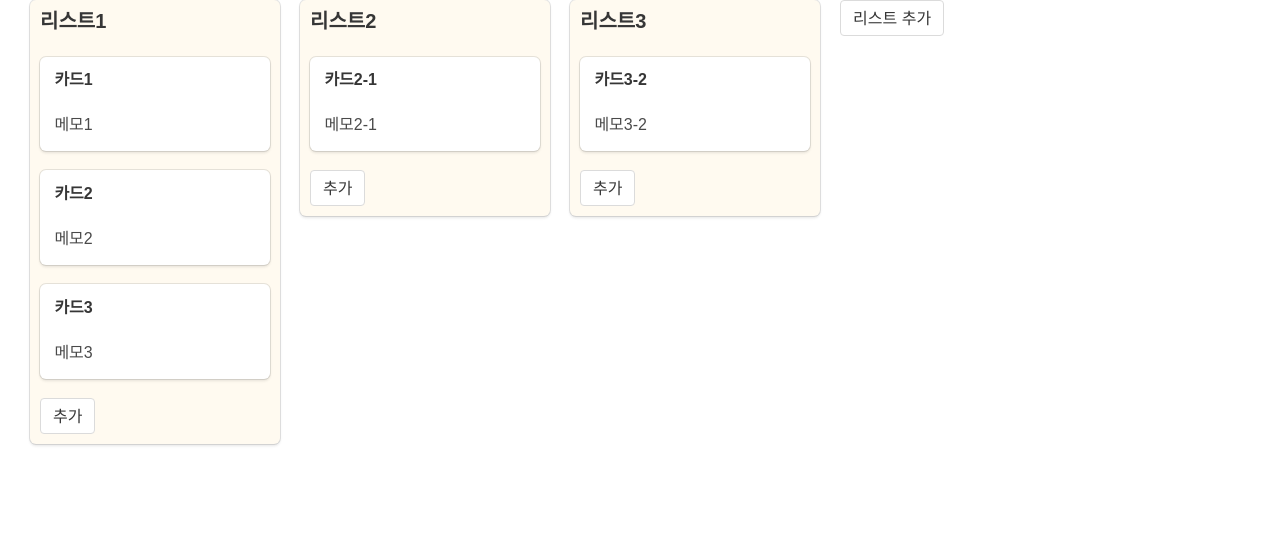
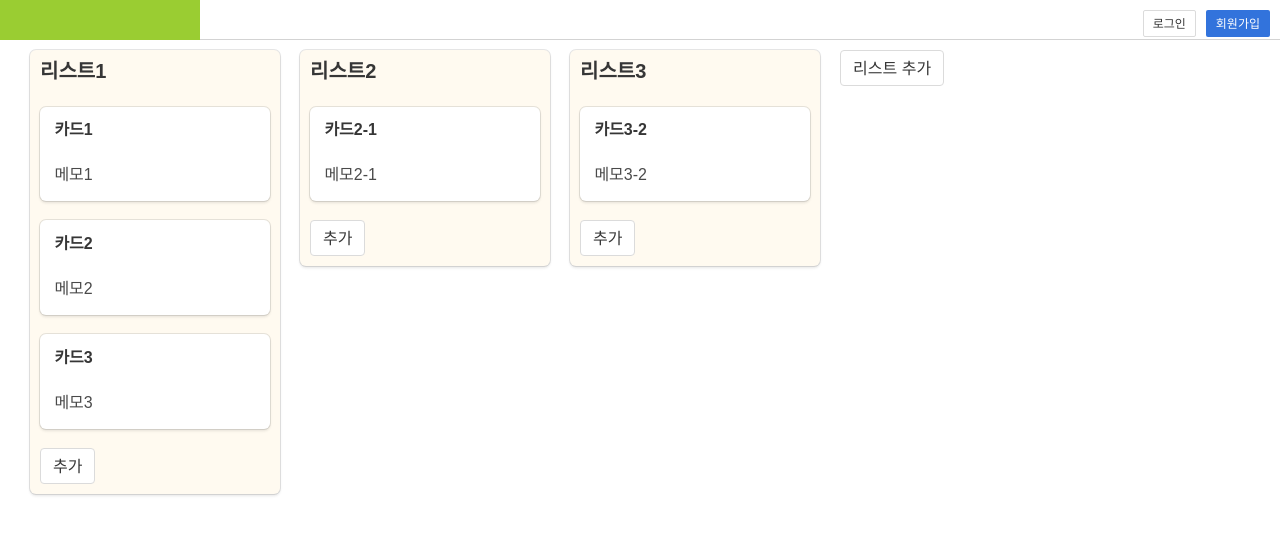
Before and after one commit to jeonsoeun/react-kanbanboard, a React (Create React App) app: page / in a window 1280 px wide. Shown: the top 534 px of the page. Built offline with nearby package versions, Linux system fonts and the light colour scheme.

Commit message:
상단 바 생성

```diff
--- a/public/index.html
+++ b/public/index.html
@@ -10,6 +10,7 @@
     -->
     <link rel="manifest" href="%PUBLIC_URL%/manifest.json">
     <link rel="shortcut icon" href="%PUBLIC_URL%/favicon.ico">
+    <link rel="stylesheet" href="https://use.fontawesome.com/releases/v5.0.13/css/all.css" integrity="sha384-DNOHZ68U8hZfKXOrtjWvjxusGo9WQnrNx2sqG0tfsghAvtVlRW3tvkXWZh58N9jp" crossorigin="anonymous">
     <link rel="stylesheet" href="https://cdnjs.cloudflare.com/ajax/libs/bulma/0.7.1/css/bulma.min.css" />
     <!--
       Notice the use of %PUBLIC_URL% in the tags above.
--- a/src/App.js
+++ b/src/App.js
@@ -5,6 +5,7 @@ import Banner from './Banner';
 function App() {
   return (
     <div className="App">
+      <Banner/>
       <Board/>
     </div>
   );
--- a/src/Banner.css
+++ b/src/Banner.css
@@ -1,5 +1,31 @@
-.img-profile{
-  width:20px;
-  height:20px;
-  background-color: blue;
+.banner{
+  position: relative;
+  width:100%;
+  height: 40px;
+  margin-bottom: 10px;
+  border-bottom: solid 1px lightgray
 }
+.logo{
+  float: left;
+  position: relative;
+  left:0;
+  top:0;
+  width:200px;
+  height:40px;
+  background:yellowgreen
+}
+
+.is-logged-in{
+  float: right;
+  position: relative;
+  bottom: 0px;
+  margin-top: 10px;
+}
+
+.login, .join-in, .user-profile, .user-name{
+  margin-right: 10px;
+}
+
+.user-profile{
+
+}
--- a/src/Banner.js
+++ b/src/Banner.js
@@ -1,20 +1,34 @@
 import React from 'react';
 import './Banner.css';
 
-function Banner (props) {
-  return(
-    <div className="banner">
-      <div className="logo"></div>
-      <div className="loged-in">
-        <div className="img-profile"></div>
-        <a className="user-name">{props.userName}</a>
+class Banner extends React.Component {
+  state = {
+    isLoggedIn: false
+  }
+
+  render() {
+    let isLoggedIn = this.state.isLoggedIn;
+    let userName = this.props.userName;
+    userName = userName === "" || userName === undefined ? "(user Name)" : userName;
+    console.log(userName);
+    return (
+      <div className="banner">
+        <div className="logo"></div>
+        {isLoggedIn ?
+          (
+            <div className="is-logged-in">
+              <i className="user-profile fas fa-user"></i>
+              <a className="user-name">{userName}</a>
+            </div>
+          ) : (
+            <div className="is-logged-in">
+              <a className="login button is-small is-outlined">로그인</a>
+              <a className="join-in button is-small is-link">회원가입</a>
+            </div>
+          )}
       </div>
-      <div className="not-loged-in">
-        <a className="btn-login">로그인</a>
-        <a className="btn-join-in">회원가입</a>
-      </div>
-    </div>
-  )
+    )
+  }
 }
 
 export default Banner;
--- a/src/Board.js
+++ b/src/Board.js
@@ -48,13 +48,17 @@ class Board extends Component {
         title: '카드3-2',
         memo: '메모3-2'
       }
-    ]
+    ],
+
+    listCount:3
   }
 
   addNewList = () => {
+    const listCount = this.state.listCount;
     this.setState({
+      listCount:this.state.listCount +1,
       lists:this.state.lists.concat({
-        _id:4,
+        _id:listCount+1,
         title:"새 리스트"
       })
     })
```
